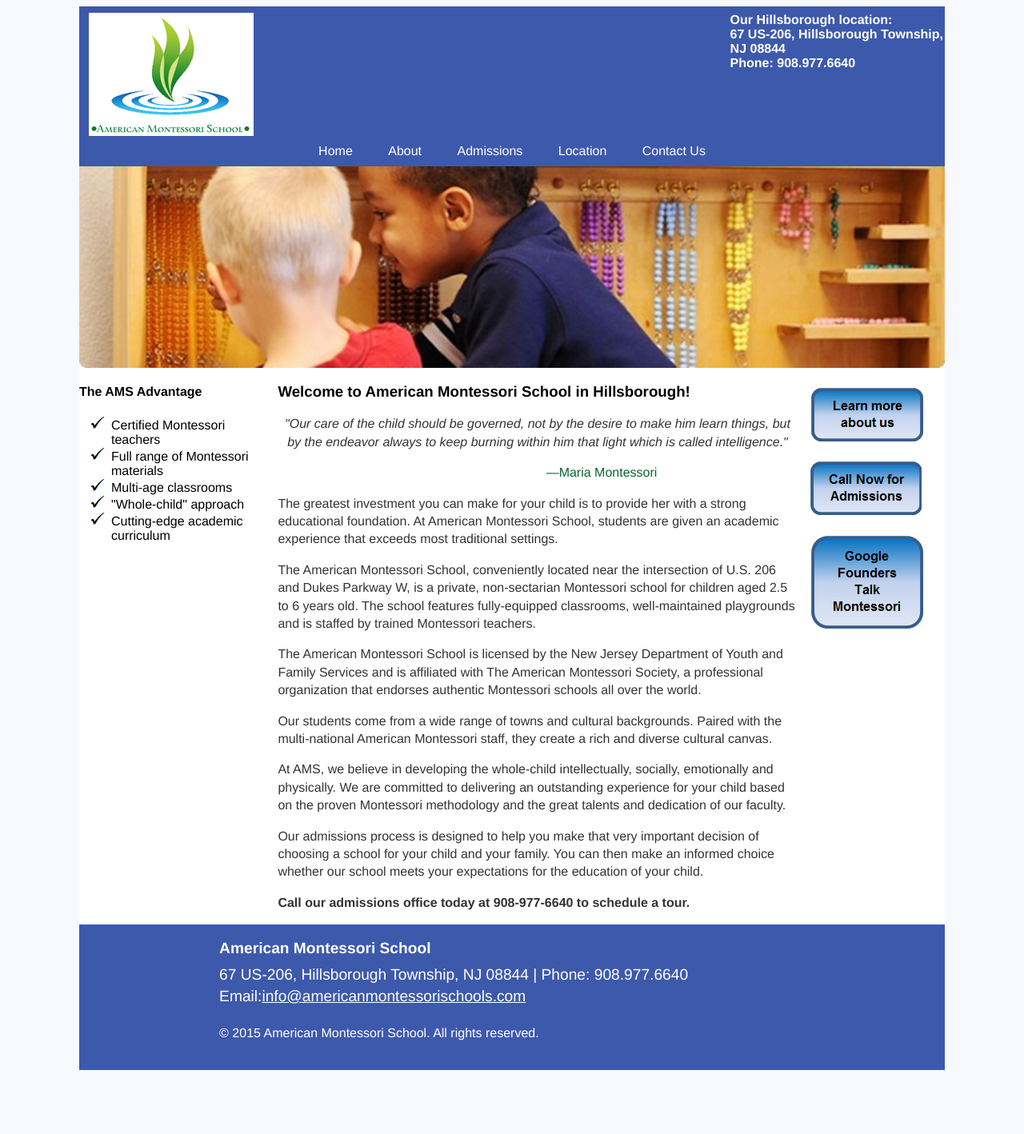
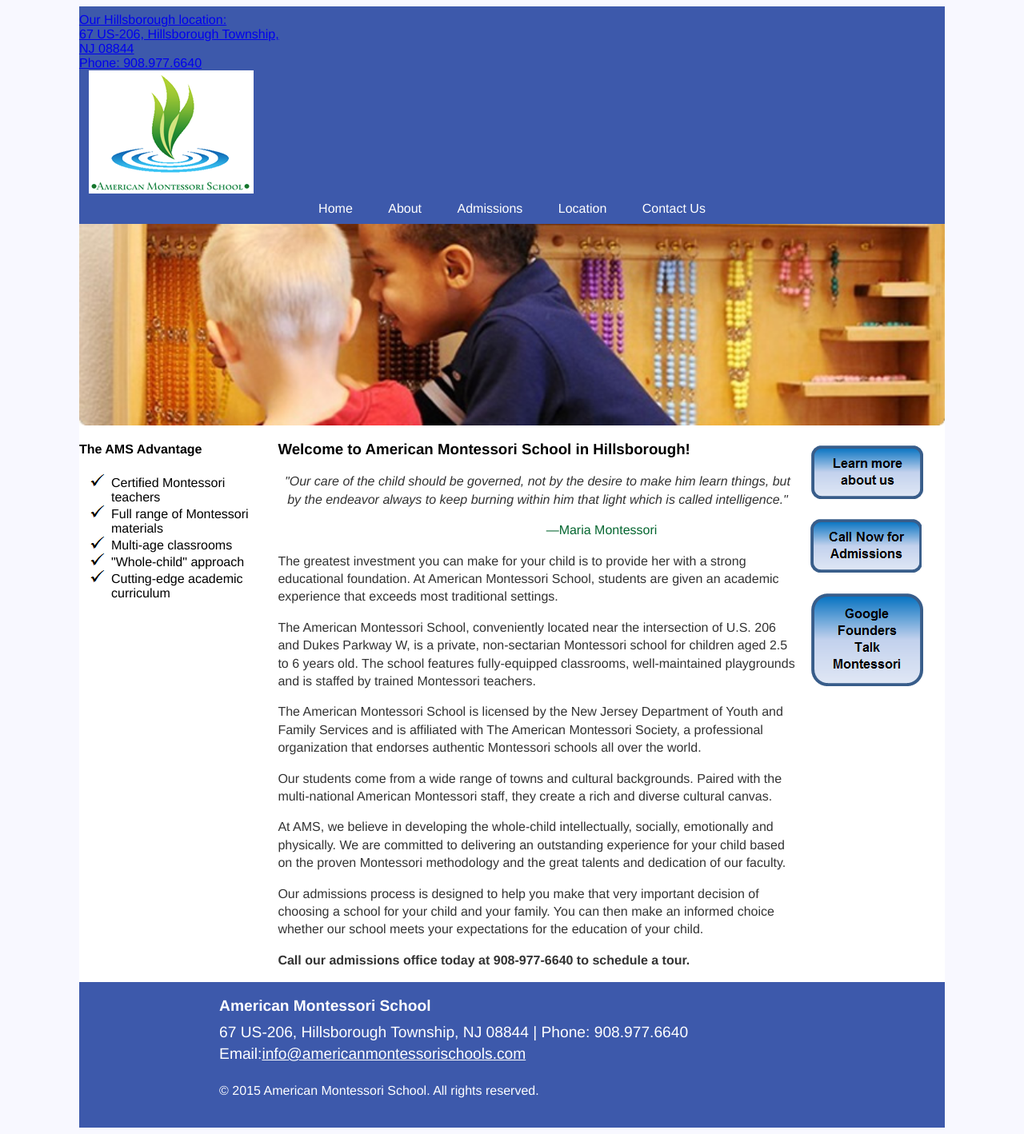
Before and after one commit to americanmontessorischools/americanmontessorischools.github.io, a Jekyll site: the page built from index.html, in a window 1280 px wide. Shown: the whole page at 80% size. Built offline with Jekyll 4.4.1, drawn with Linux system fonts in a browser that asks for light colours; before the commit the page ends 1346 px from its top, so only the background shows below that.

```diff
--- a/_layouts/default.html
+++ b/_layouts/default.html
@@ -20,7 +20,7 @@
 			<div id="container">
 				<header role="banner">
 					  <div id="header">
-							<a href="/location"><h3>Our Hillsborough location: <br>67 US-206, Hillsborough Township, <br>NJ 08844 <br>Phone: 908.977.6640</h3></a>
+							<a href="/location">Our Hillsborough location: <br>67 US-206, Hillsborough Township, <br>NJ 08844 <br>Phone: 908.977.6640</a>
 							<div>
 								<a href="/"><img id="logo" src="/images/AMS_flame_logo.png" alt="American Montessori School Message pic"/></a>
 							</div>
```
